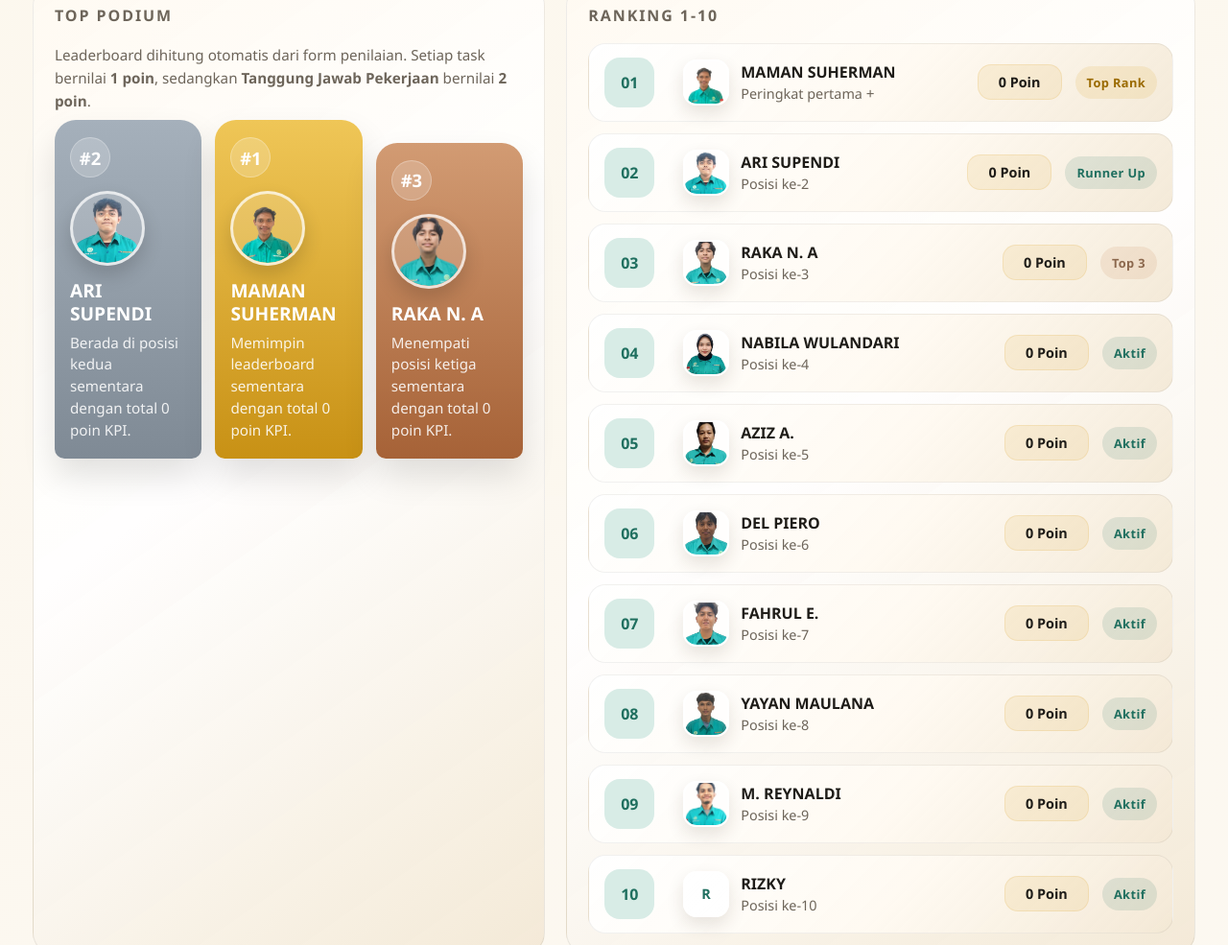
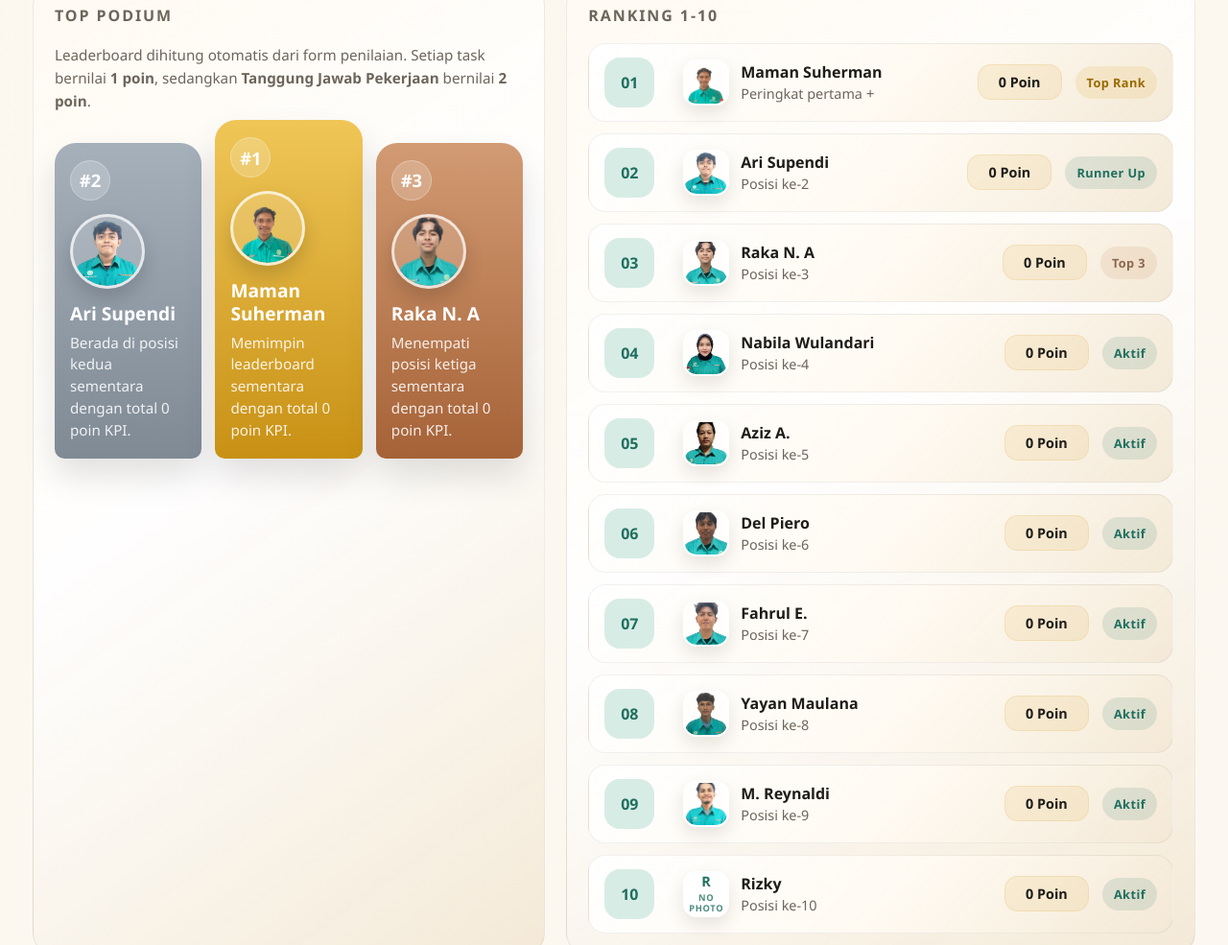
Before and after one commit to Rosellines/KPI-Warehouse, a website: page index.html in a window 1280 px wide. Shown: the part 405-1390 px from the top of the page at 96% size. Drawn offline with Linux system fonts and the light colour scheme.

Commit message:
Update index.html

```diff
--- a/index.html
+++ b/index.html
@@ -406,6 +406,7 @@
 
     .avatar-fallback {
       display: none;
+      flex-direction: column;
       align-items: center;
       justify-content: center;
       width: 100%;
@@ -414,11 +415,22 @@
       letter-spacing: 0.04em;
       color: rgba(255, 255, 255, 0.94);
       background: linear-gradient(135deg, rgba(255, 255, 255, 0.18), rgba(255, 255, 255, 0.06));
+      text-align: center;
+      line-height: 1.1;
+      gap: 4px;
     }
 
     .list-avatar .avatar-fallback {
       color: var(--accent);
       background: linear-gradient(135deg, rgba(255, 255, 255, 0.94), rgba(255, 255, 255, 0.66));
+    }
+
+    .avatar-fallback small {
+      font-size: 0.58rem;
+      font-weight: 700;
+      letter-spacing: 0.08em;
+      text-transform: uppercase;
+      opacity: 0.8;
     }
 
     .winner-avatar.is-fallback .avatar-fallback,
@@ -1311,34 +1323,33 @@
   </main>
   <script>
     const employees = [
-      { name: "MAMAN SUHERMAN" },
-      { name: "ARI SUPENDI" },
-      { name: "RAKA N. A" },
-      { name: "NABILA WULANDARI" },
-      { name: "AZIZ A." },
-      { name: "DEL PIERO" },
-      { name: "FAHRUL E." },
-      { name: "YAYAN MAULANA" },
-      { name: "M. REYNALDI" },
-      { name: "RIZKY" },
-      { name: "D. TRILAKSONO" },
-      { name: "ANNA" },
+      { name: "Maman Suherman" },
+      { name: "Ari Supendi" },
+      { name: "Raka N. A" },
+      { name: "Nabila Wulandari" },
+      { name: "Aziz A." },
+      { name: "Del Piero" },
+      { name: "Fahrul E." },
+      { name: "Yayan Maulana" },
+      { name: "M. Reynaldi" },
+      { name: "Rizky" },
+      { name: "D. Trilaksono" },
+      { name: "Anna" },
       { name: "Rifky H." },
-      { name: "DINDA AYU A." },
-      { name: "FIRZA S.S" },
-      { name: "DELLA" },
-      { name: "MAULANA A." },
-      { name: "YUDHA E. P" },
-      { name: "ALIF" },
-      { name: "MUNAWIR" },
-      { name: "FAJAR" },
-      { name: "ABIL" },
-      { name: "WAHYU Y." },
-      { name: "SHEVA" },
-      { name: "EKO J" },
-      { name: "BEDI" },
-      { name: "AGUS" },
-      { name: "RAYA" }
+      { name: "Firza S.S" },
+      { name: "Della" },
+      { name: "Maulana A." },
+      { name: "Yudha E. P" },
+      { name: "Alif" },
+      { name: "Munawir" },
+      { name: "Fajar" },
+      { name: "Abil" },
+      { name: "Wahyu Y." },
+      { name: "Sheva" },
+      { name: "Eko J" },
+      { name: "Bedi" },
+      { name: "Agus" },
+      { name: "Raya" }
     ];
 
     const criteria = [
@@ -1560,17 +1571,18 @@
     const buildAvatar = (employee, type) => {
       const wrapperClass = type === "winner" ? "winner-avatar" : "list-avatar";
       const imageClass = type === "winner" ? "winner-photo" : "list-photo";
-      const altText = `Foto ${employee.name}`;
+      const altText = `Foto ${employee.displayName || employee.name}`;
+      const photoSrc = employee.photoPath;
       return `
         <span class="${wrapperClass}" data-avatar="${employee.slug}">
           <img
             class="${imageClass}"
-            src="asset/photo/${employee.slug}.png"
+            src="${photoSrc}"
             alt="${altText}"
             loading="lazy"
             onerror="this.parentElement.classList.add('is-fallback')"
           >
-          <span class="avatar-fallback">${employee.initials}</span>
+          <span class="avatar-fallback">${employee.initials}<small>No Photo</small></span>
         </span>
       `;
     };
@@ -1579,6 +1591,7 @@
       ...employee,
       id: index,
       slug: slugifyName(employee.name),
+      photoPath: `asset/photo/${slugifyName(employee.name)}.png`,
       initials: getInitials(employee.name),
       displayName: employee.name,
       position: "Warehouse",
```
